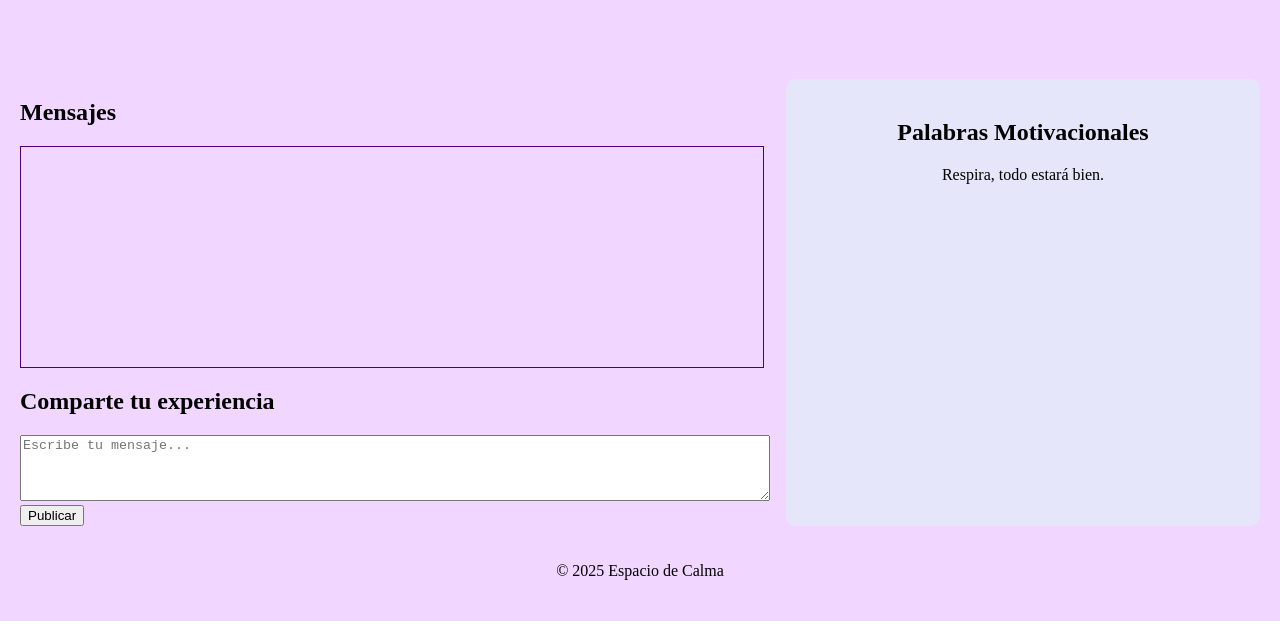
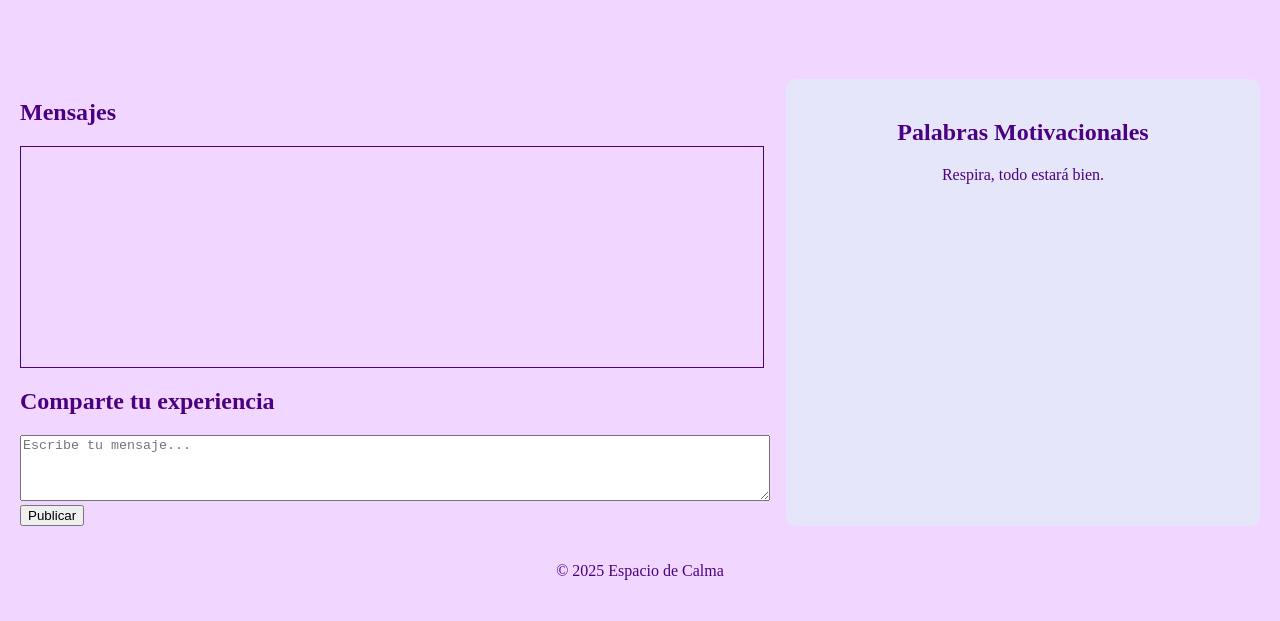
Before and after one commit to MariaGomez0510/CALMSPACE, a plain HTML site: page foro.html in a window 1280 px wide. Shown: the part 179-800 px from the top of the page. Drawn offline with Linux system fonts and the light colour scheme.

Commit message:
estilo.css

```diff
--- a/estilo.css
+++ b/estilo.css
@@ -1,6 +1,6 @@
 body {
     background-color: #f1d7ff; /* Morado claro */
-    color: black;
+    color: #4B0082;
     font-family: "Times New Roman", serif;
     text-align: center;
     margin: 0;
```
